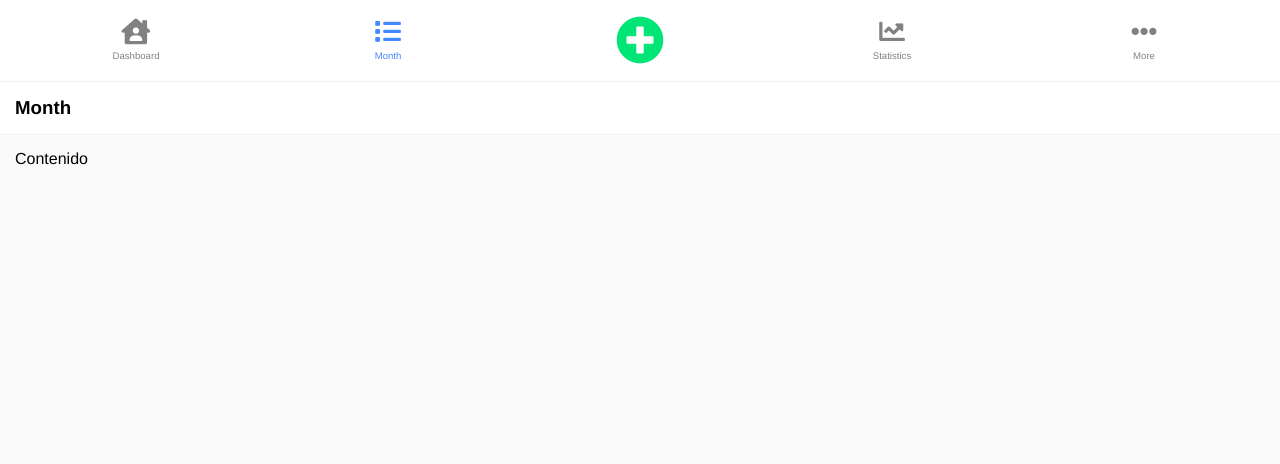
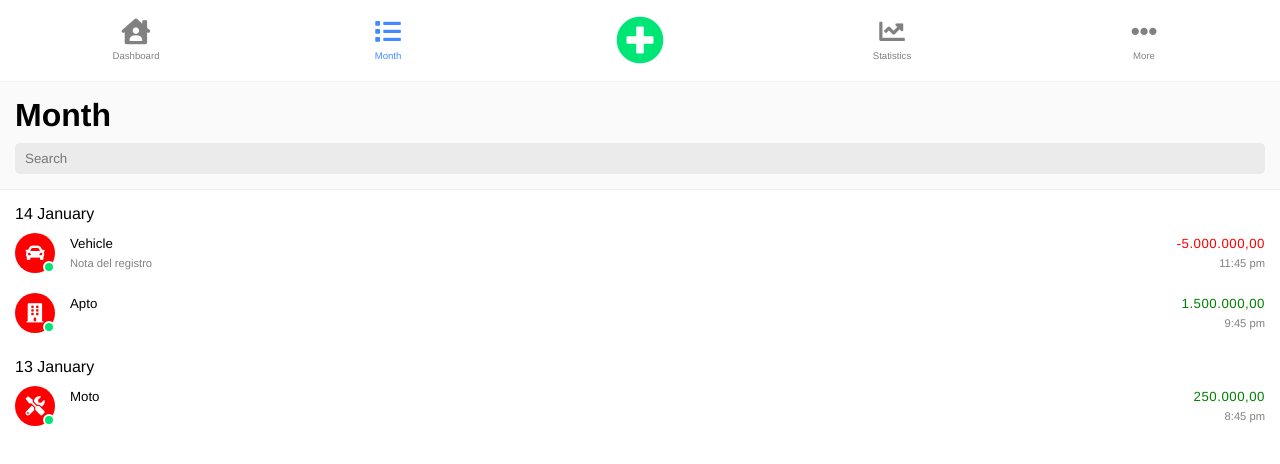
Before and after one commit to cedv1990/wallet-app, a React app: page /month in a window 1280 px wide. Built offline with nearby package versions, Linux system fonts and the light colour scheme; some packages are replaced by stand-ins of ours; no server answers; sample sign-in values are in the browser's storage.

Commit message:
add design advance

```diff
--- a/src/components/wallet/AddScreen.js
+++ b/src/components/wallet/AddScreen.js
@@ -1,12 +1,67 @@
-import React from 'react';
+import React, { useState } from 'react';
+import NumberFormat from 'react-number-format';
+import { useForm } from '../../hooks/useForm';
+import { valueTypes } from '../../types/value-type';
 
 export const AddScreen = () => {
+
+    const [selected, setSelected] = useState('expense');
+
+    const handleTypeClick = type => () => {
+        setSelected(type);
+    };
+
+    const [ formValues, handleInputChange ] = useForm({
+        value: 0
+    });
+
+    const cleanNumber = n => n.replace(/\s|\.|-|\+/gm, '').replace(/^0+/gm, '');
+
+    const handleChange = e => {
+        let val = cleanNumber(e.target.value);
+        if (val === '') {
+            val = '0';
+        }
+        e.target.value = val;
+        handleInputChange(e);
+    };
+
+    const { value } = formValues;
+
+    const { color, sign } = valueTypes[selected];
+
     return (
-        <>
-            <h3 className="wallet__body-title">Add</h3>
-            <div className="wallet__body-content">
-                Contenido
+        <div className="add__value-container" style={{ "--add-value-color": color }}>
+            <div className="add__value-type">
+                {
+                    Object.keys(valueTypes).map(k => (
+                        <div
+                            key={ k }
+                            className={ k === selected ? 'selected' : '' }
+                            onClick={ handleTypeClick(k) }
+                        >
+                            <div>{ k }</div>
+                        </div>
+                    ))
+                }
             </div>
-        </>
+
+            <div className="add__value">
+                <div className="add__value-currency">COP</div>
+                <div className="add__value-amount">
+                    <NumberFormat
+                        value={ value }
+                        displayType={'input'}
+                        name="value"
+                        prefix={ ` ${ sign } ` }
+                        thousandSeparator={'.'}
+                        decimalSeparator={ ','}
+                        decimalScale={0}
+                        onChange={ handleChange }
+                        defaultValue={ 0 }
+                    />
+                </div>
+            </div>
+        </div>
     )
 }
--- /dev/null
+++ b/src/components/wallet/Day.js
@@ -0,0 +1,26 @@
+import React from 'react';
+import PropTypes from 'prop-types';
+import { DayRecord } from './DayRecord';
+
+export const Day = ({ date, data }) => {
+    return (
+        <div className="day">
+            <span>{ date }</span>
+            <div className="records">
+                {
+                    data.map((d, i) => (
+                        <DayRecord
+                            key={ i }
+                            {...d}
+                        />
+                    ))
+                }
+            </div>
+        </div>
+    )
+}
+
+Day.propTypes = {
+    date: PropTypes.string.isRequired,
+    data: PropTypes.array.isRequired
+};
--- /dev/null
+++ b/src/components/wallet/DayRecord.js
@@ -0,0 +1,41 @@
+import React from 'react';
+import PropTypes from 'prop-types';
+import NumberFormat from 'react-number-format';
+import { formatAMPM } from '../../utils/date';
+
+export const DayRecord = ({ icon, color, name, note, value, time, accountColor }) => {
+    return (
+        <div className="record">
+            <div className="icon" style={{ backgroundColor: color }}>
+                <i className={ `fas ${icon}` }></i>
+                <aside style={{ backgroundColor: accountColor }}></aside>
+            </div>
+            <div className="descriptions">
+                <h5>{ name }</h5>
+                <span>{ note }</span>
+            </div>
+            <div className="details">
+                <h5 className={ value < 0 ? 'expense' : '' }>
+                    <NumberFormat
+                        displayType={'text'}
+                        value={ value }
+                        decimalSeparator={ ',' }
+                        thousandSeparator={ '.' }
+                        fixedDecimalScale={ true }
+                        decimalScale={ 2 }
+                    />
+                </h5>
+                <span>{ formatAMPM(new Date(time)) }</span>
+            </div>
+        </div>
+    )
+}
+
+DayRecord.propTypes = {
+    color: PropTypes.string.isRequired,
+    icon: PropTypes.string.isRequired,
+    name: PropTypes.string.isRequired,
+    value: PropTypes.number.isRequired,
+    time: PropTypes.number.isRequired,
+    accountColor: PropTypes.string.isRequired
+};
--- a/src/components/wallet/MonthScreen.js
+++ b/src/components/wallet/MonthScreen.js
@@ -1,11 +1,64 @@
-import React from 'react'
+import React from 'react';
+import { Day } from './Day';
 
 export const MonthScreen = () => {
+
+    const date = new Date(Date.now());
+
+    const data = [
+        {
+            date: '14 January',
+            data: [
+                {
+                    icon: 'fa-car',
+                    name: 'Vehicle',
+                    note: 'Nota del registro',
+                    value: -5000000,
+                    time: date.getTime(),
+                    color: 'red',
+                    accountColor: '#00e676'
+                },
+                {
+                    icon: 'fa-building',
+                    name: 'Apto',
+                    note: '',
+                    value: 1500000,
+                    time: date.setHours(date.getHours() - 2),
+                    color: 'red',
+                    accountColor: '#00e676'
+                }
+            ]
+        },
+        {
+            date: '13 January',
+            data: [
+                {
+                    icon: 'fa-tools',
+                    name: 'Moto',
+                    note: '',
+                    value: 250000,
+                    time: date.setHours(date.getHours() - 1),
+                    color: 'red',
+                    accountColor: '#00e676'
+                }
+            ]
+        }
+    ];
+
     return (
         <>
-            <h3 className="wallet__body-title">Month</h3>
-            <div className="wallet__body-content">
-                Contenido
+            <h3 className="wallet__body-title month__title">
+                Month <br />
+                <input
+                    className="input-search"
+                    type="text"
+                    placeholder="Search"
+                />
+            </h3>
+            <div className="wallet__body-content month__content">
+                {
+                    data.map((d, i) => (<Day key={ i } {...d} />))
+                }
             </div>
         </>
     )
--- a/src/styles/base/_base.scss
+++ b/src/styles/base/_base.scss
@@ -37,3 +37,19 @@ main {
 .pointer {
     cursor: pointer;
 }
+
+input[type=text] {
+    padding: 8px 10px;
+    border-radius: 5px;
+    border: none;
+    outline: none;
+
+    @include themed() {
+        color: t('color-primary');
+        background-color: t('bg-color-items');
+    }
+}
+
+.input-search {
+    width: 100%;
+}
--- a/src/styles/base/_settings.scss
+++ b/src/styles/base/_settings.scss
@@ -23,7 +23,10 @@ $themes: (
         "bg-color-new-item": darken($color: white, $amount: 8),
         "bg-color-account": #00e676,
         "box-shadow": 0px 5px 5px 0px rgba(218, 218, 218, 0.75),
-        "hr-grey": 0.5px solid rgba(197, 197, 197, 0.2)
+        "hr-grey": 0.5px solid rgba(197, 197, 197, 0.2),
+        "bg-month-content": white,
+        "add-value-text-color": white,
+        "add-value-bg-color": var(--add-value-color)
     ),
     "dark": (
         "bg-color": black,
@@ -34,7 +37,10 @@ $themes: (
         "bg-color-new-item": darken($color: $dark-grey, $amount: 5),
         "bg-color-account": black,
         "box-shadow": none,
-        "hr-grey": 0.5px solid rgba(197, 197, 197, 0.1)
+        "hr-grey": 0.5px solid rgba(197, 197, 197, 0.1),
+        "bg-month-content": darken($color: $dark-grey, $amount: 10),
+        "add-value-text-color": var(--add-value-color),
+        "add-value-bg-color": darken($color: $dark-grey, $amount: 10)
     )
 );
 
--- /dev/null
+++ b/src/styles/components/_day.scss
@@ -0,0 +1,98 @@
+.day {
+    display: flex;
+    flex-direction: column;
+
+    .records {
+        display: flex;
+        flex-direction: column;
+        margin-bottom: 15px;
+
+        .record {
+            display: flex;
+            flex-flow: row nowrap;
+            justify-content: flex-start;
+            align-items: stretch;
+            margin: 10px 0;
+
+            div {
+                flex: 1;
+            }
+
+            .icon {
+                max-height: 40px;
+                max-width: 40px;
+                min-height: 40px;
+                min-width: 40px;
+                border-radius: 50%;
+                display: flex;
+                justify-content: center;
+                align-items: center;
+                margin-right: 15px;
+                font-size: 1.2rem;
+                color: white;
+                position: relative;
+
+                > aside {
+                    border-radius: 50%;
+                    width: 12px;
+                    height: 12px;
+                    position: absolute;
+                    right: 0;
+                    bottom: 0;
+                    @include themed() {
+                        border: 2px solid t('bg-month-content') !important;
+                    }
+                }
+            }
+
+            .descriptions {
+                display: flex;
+                flex-direction: column;
+
+                * {
+                    flex: 1;
+                    display: flex;
+                    justify-content: flex-start;
+                    align-items: center;
+                }
+
+                h5 {
+                    font-weight: normal;
+                }
+
+                span {
+                    font-size: .7rem;
+                    color: $menu-color;
+                }
+            }
+
+            .details {
+                max-width: 20%;
+                display: flex;
+                flex-direction: column;
+
+                * {
+                    flex: 1;
+                    display: flex;
+                    justify-content: flex-end;
+                    align-items: center;
+                }
+
+                h5.expense {
+                    color: red;
+                }
+
+                h5 {
+                    color: green;
+                    font-weight: normal;
+                    letter-spacing: 0.5px;
+                }
+
+                > span {
+                    font-size: .7rem;
+                    color: $menu-color;
+                }
+            }
+        }
+    }
+}
--- /dev/null
+++ b/src/styles/components/_month.scss
@@ -0,0 +1,20 @@
+.month__{
+    &title {
+        @include themed() {
+            background-color: t('bg-color-body-content');
+        }
+
+        input[type=text] {
+            @include themed() {
+                color: t('color-primary');
+                background-color: t('bg-color-new-item');
+            }
+        }
+    }
+
+    &content {
+        @include themed() {
+            background-color: t('bg-month-content') !important;
+        }
+    }
+}
--- a/src/styles/components/_wallet.scss
+++ b/src/styles/components/_wallet.scss
@@ -1,5 +1,8 @@
 @import './dashboard';
 @import './card';
+@import './month';
+@import './day';
+@import './add';
 
 .wallet {
     &__main-content {
@@ -75,6 +78,7 @@
 
         &-title {
             flex: auto;
+            font-size: 2rem;
             @include themed() {
                 border-bottom: t('sutile-border');
             }
--- /dev/null
+++ b/src/types/value-type.js
@@ -0,0 +1,14 @@
+export const valueTypes = {
+    'expense': {
+        color: 'red',
+        sign: '-'
+    },
+    'income': {
+        color: '#00e676',
+        sign: '+'
+    },
+    'transfer': {
+        color: '#607d8b',
+        sign: ''
+    }
+};
--- /dev/null
+++ b/src/utils/date.js
@@ -0,0 +1,11 @@
+export const formatAMPM = (date) => {
+
+    var hours = date.getHours();
+    var minutes = date.getMinutes();
+    var ampm = hours >= 12 ? 'pm' : 'am';
+    hours = hours % 12;
+    hours = hours ? hours : 12; // the hour '0' should be '12'
+    minutes = minutes < 10 ? '0' + minutes : minutes;
+    var strTime = hours + ':' + minutes + ' ' + ampm;
+    return strTime;
+}
```
Also changed, not shown: src/styles/components/_add.scss (added, +100 -0 lines), 1 other file.
